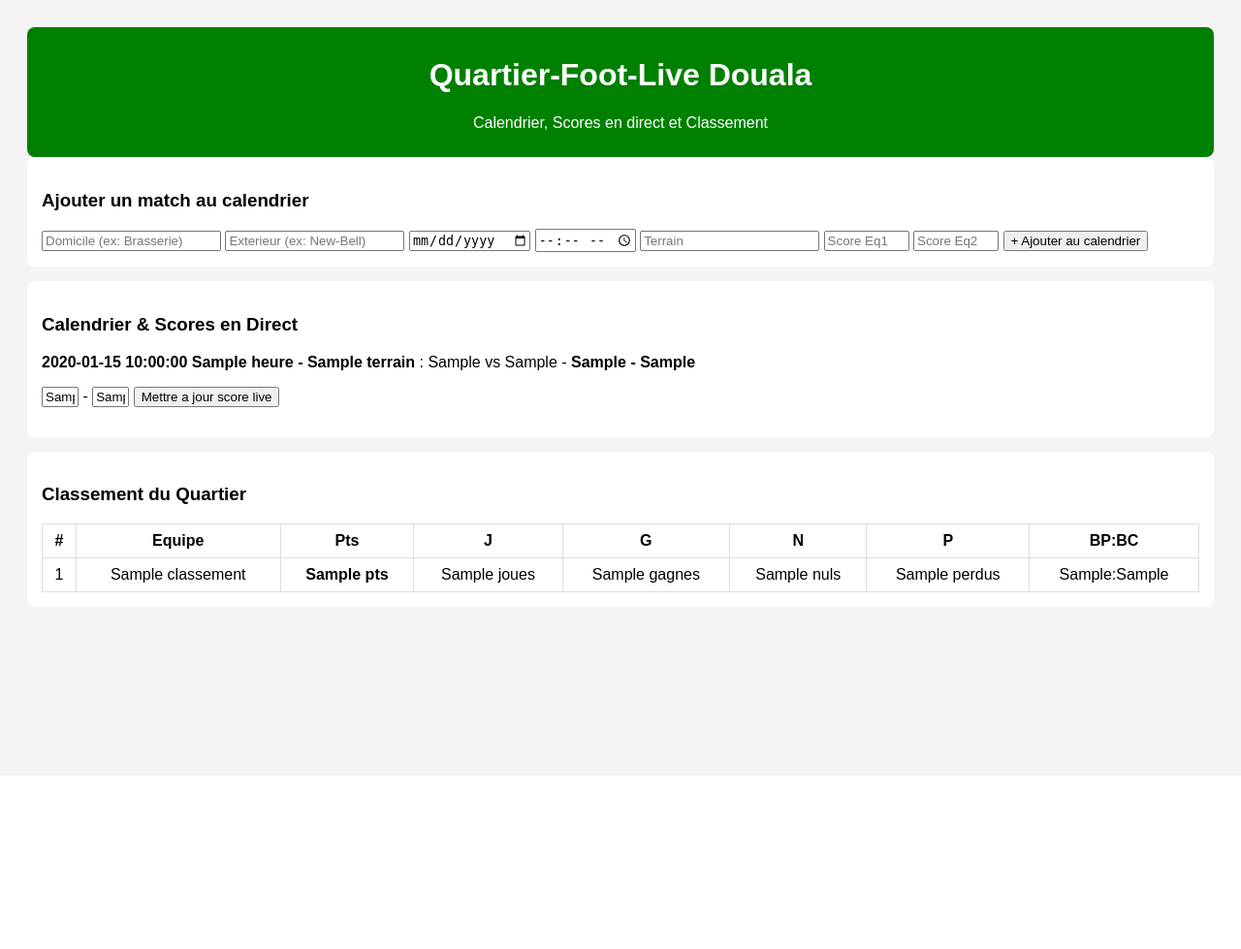
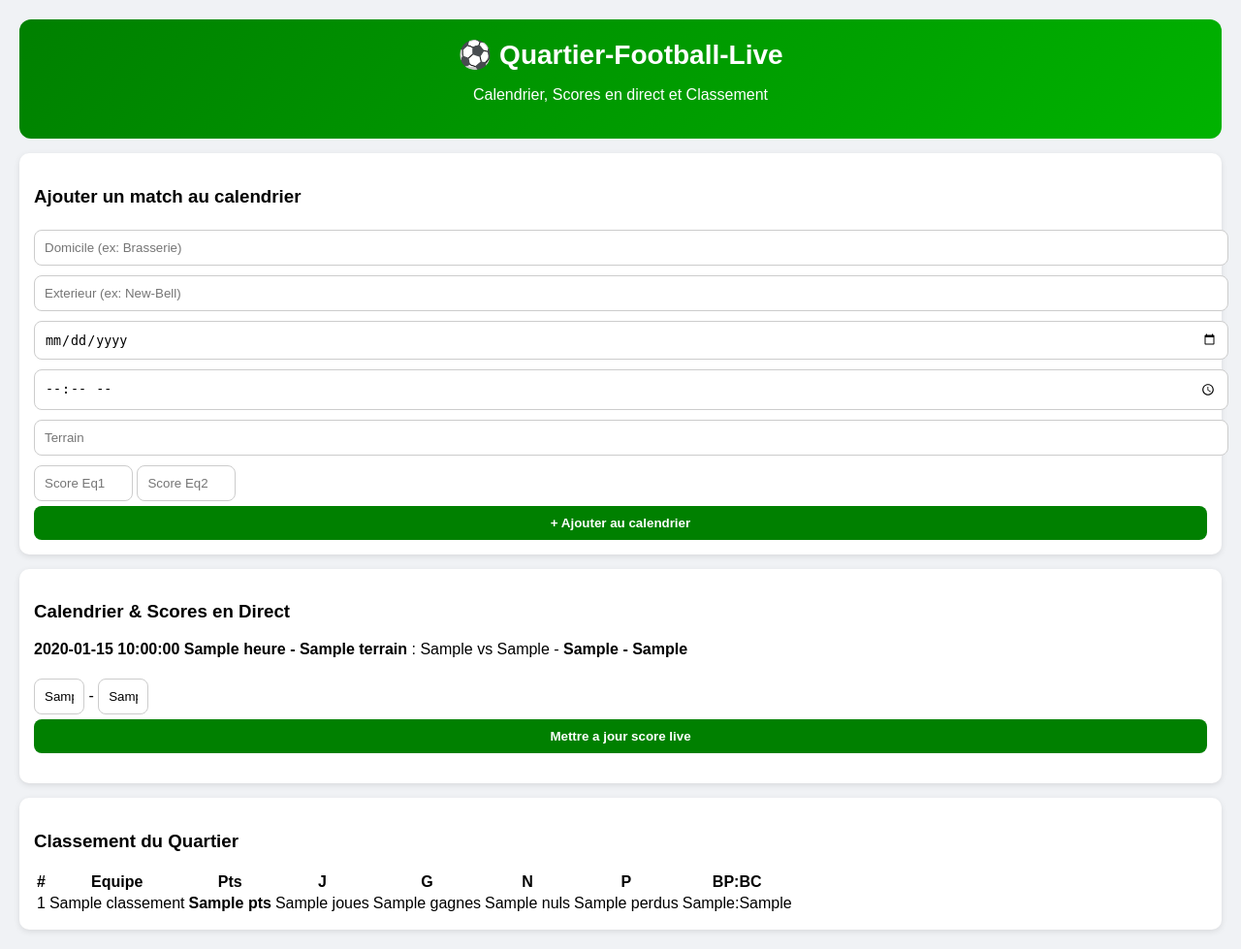
Before and after one commit to Cabrel-hub/quartier-foot-live, a Flask app: template templates/index.html in a window 1280 px wide. Shown: the whole page at 97% size. Before the commit the page ends 611 px from the top, so only its background shows below. Run offline with Flask 3, Linux system fonts and the light colour scheme; the template is opened without the code that fills it: most values are stand-ins (such as "Sample title", 1, 10 or a date in 2020).

Commit message:
Correction: static et app.py deplaces a la racine + design vert final

```diff
--- /dev/null
+++ b/static/style.css
@@ -0,0 +1,57 @@
+/* Fond de toute la page */
+body {
+    font-family: Arial, sans-serif;
+    background: #f0f2f5;
+    padding: 20px;
+    margin: 0;
+}
+
+/* Le bandeau du haut vert */
+.top {
+    background: linear-gradient(135deg, #008000, #00b300);
+    color: white;
+    padding: 20px;
+    border-radius: 12px;
+    text-align: center;
+}
+
+/* Titre QUARTIER FOOT LIVE */
+.top h1 {
+    margin: 0;
+    font-size: 28px;
+}
+
+/* Les cartes blanches (matchs) */
+.card {
+    background: white;
+    padding: 15px;
+    margin-top: 15px;
+    border-radius: 10px;
+    box-shadow: 0 2px 6px rgba(0,0,0,0.1);
+}
+
+/* Les boutons verts */
+button {
+    background: #008000;
+    color: white;
+    border: none;
+    padding: 10px 15px;
+    border-radius: 8px;
+    cursor: pointer;
+    width: 100%;
+    font-weight: bold;
+}
+
+/* Quand on passe la souris sur le bouton */
+button:hover {
+    background: #006600;
+}
+
+/* Les cases pour écrire */
+input, select {
+    width: 100%;
+    padding: 10px;
+    margin: 5px 0;
+    border: 1px solid #ccc;
+    border-radius: 8px;
+}
--- a/templates/index.html
+++ b/templates/index.html
@@ -1,16 +1,11 @@
 <!DOCTYPE html>
 <html>
 <head>
-<title>Quartier-Foot-Live - Douala</title>
-<style>
-body{font-family:Arial;background:#f4f4f4;padding:20px}
-.card{background:white;padding:15px;margin-bottom:15px;border-radius:8px}
-table{width:100%;border-collapse:collapse} th,td{padding:8px;border:1px solid #ddd;text-align:center}
-.top{background:#008000;color:white;padding:10px;border-radius:8px;text-align:center}
-</style>
+<title>⚽ Quartier-Foot-Live</title>
+<link rel="stylesheet" href="{{ url_for('static', filename='style.css') }}">
 </head>
 <body>
-<div class="top"><h1>Quartier-Foot-Live Douala</h1><p>Calendrier, Scores en direct et Classement</p></div>
+<div class="top"><h1>⚽ Quartier-Football-Live</h1><p>Calendrier, Scores en direct et Classement</p></div>
 
 <div class="card">
 <h3>Ajouter un match au calendrier</h3>
```
